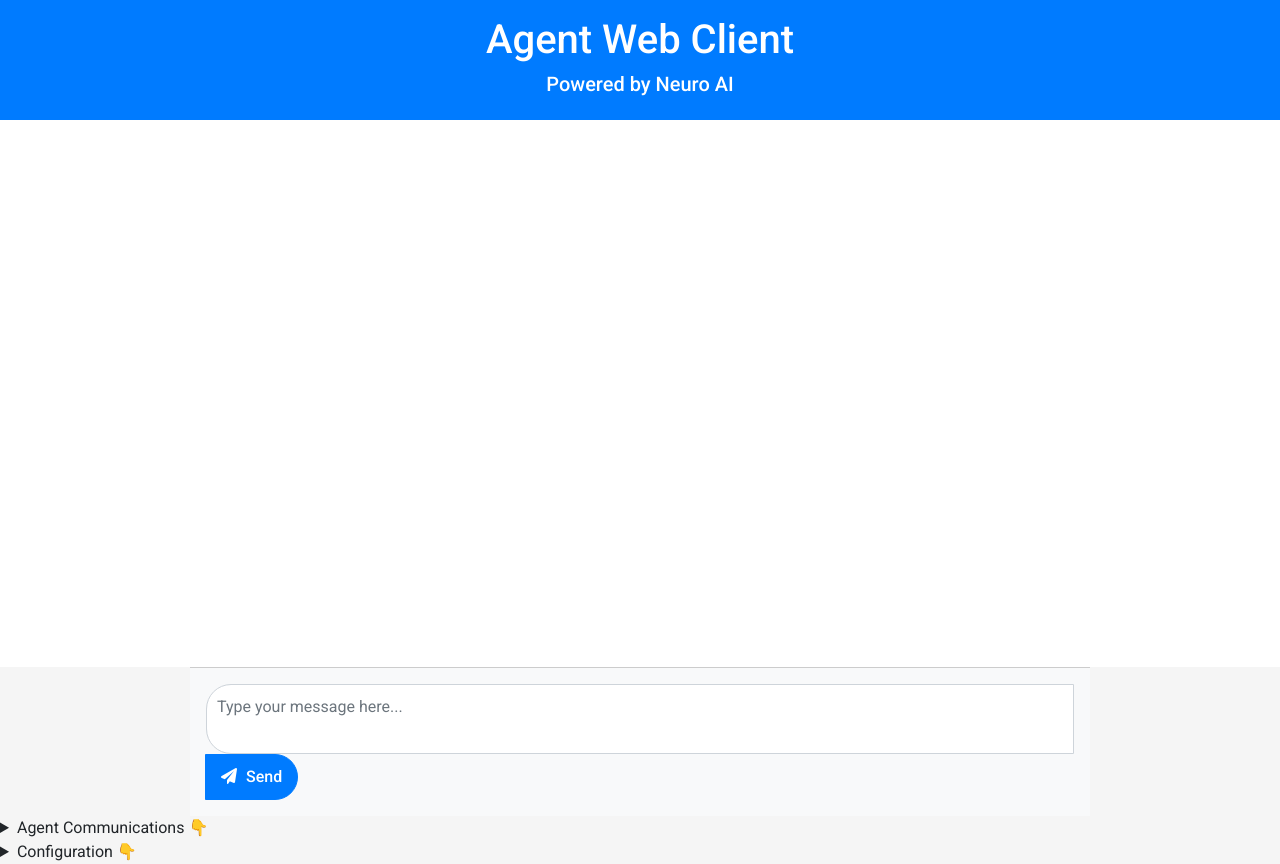
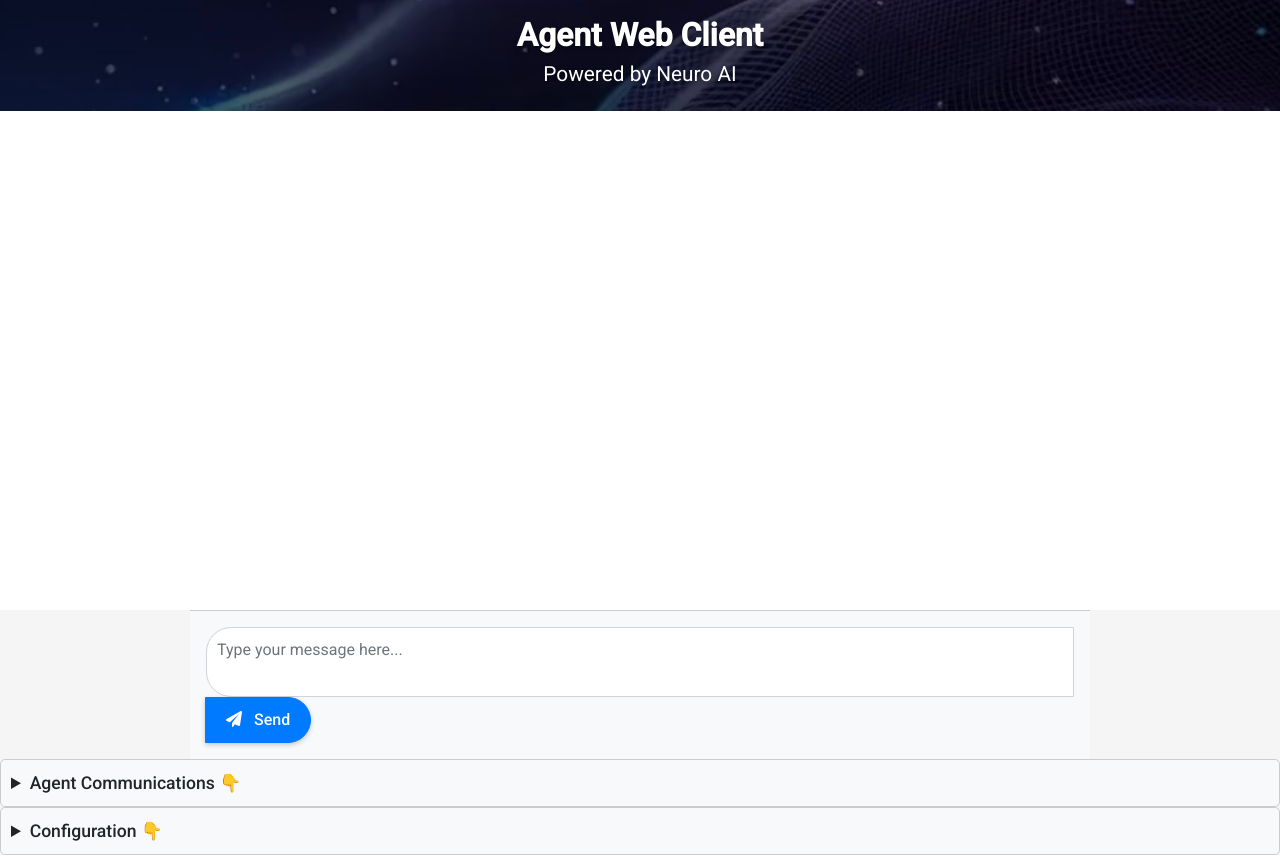
Before and after one commit to cognizant-ai-lab/neuro-san-web-client, a Flask app: page / in a window 1280 px wide. Run offline with Flask 3, Linux system fonts and the light colour scheme; some libraries are stand-ins or nearby versions.

Commit message:
Some beautification

```diff
--- a/web_client/static/css/styles.css
+++ b/web_client/static/css/styles.css
@@ -10,18 +10,32 @@ body {
 
 /* Styling for page header and subtitle */
 header {
-    background-color: #007bff;
+    background: url('NeuroAI.jpg') no-repeat center center; /* Replace with the actual image path */
+    background-size: cover; /* Ensure the image covers the entire header */
     color: white;
     text-align: center;
-    padding: 15px;
-    font-size: 1.5rem;
-    box-shadow: 0 1px 3px rgba(0, 0, 0, 0.1); /* Add a subtle shadow for depth */
+    padding: 20px 15px;
+    box-shadow: 0 2px 5px rgba(0, 0, 0, 0.15); /* Keep the subtle shadow */
+}
+
+header h1, header h5 {
+    text-shadow: 0 2px 4px rgba(0, 0, 0, 0.3); /* Add text shadow for readability over image */
 }
 
 header h5.subtitle {
     font-size: 1.2rem; /* Set font size for the subtitle */
     font-weight: 300; /* Lighter font weight for the subtitle */
     margin-top: -5px; /* Reduce space between title and subtitle */
+}
+header h1 {
+    font-size: 2rem; /* Increase font size for the title */
+    font-weight: 700; /* Make the title bold */
+}
+
+header h5 {
+    font-size: 1.3rem; /* Increase font size for the subtitle */
+    font-weight: 400; /* Keep subtitle lighter for contrast */
+    margin-top: 10px;
 }
 
 /* Chat window and message styling */
@@ -99,11 +113,13 @@ header h5.subtitle {
 
 .input-group-append .btn {
     border-radius: 0 25px 25px 0;
-    padding: 10px 15px;
+    padding: 10px 20px; /* Add more padding */
+    font-size: 1rem; /* Increase font size */
+    box-shadow: 0 2px 5px rgba(0, 0, 0, 0.2); /* Add a subtle shadow */
 }
 
 .input-group .btn i {
-    margin-right: 5px;
+    margin-right: 8px; /* Slightly increase the margin */
 }
 
 /* Button styling */
@@ -174,3 +190,23 @@ header h5.subtitle {
     border-radius: 4px;
     font-family: monospace;
 }
+
+.input-group-append .btn:hover {
+    background-color: #0056b3; /* Darken the button on hover */
+    color: white;
+    box-shadow: 0 4px 8px rgba(0, 0, 0, 0.2); /* Enhance shadow on hover */
+}
+
+summary {
+    font-size: 1.1rem;
+    font-weight: 500;
+    cursor: pointer;
+    padding: 10px;
+    border-radius: 5px;
+    background-color: #f8f9fa;
+    border: 1px solid #ccc;
+}
+
+summary:hover {
+    background-color: #e9ecef; /* Subtle color change on hover */
+}
```
Also changed, not shown: web_client/static/css/NeuroAI.jpg (added).
